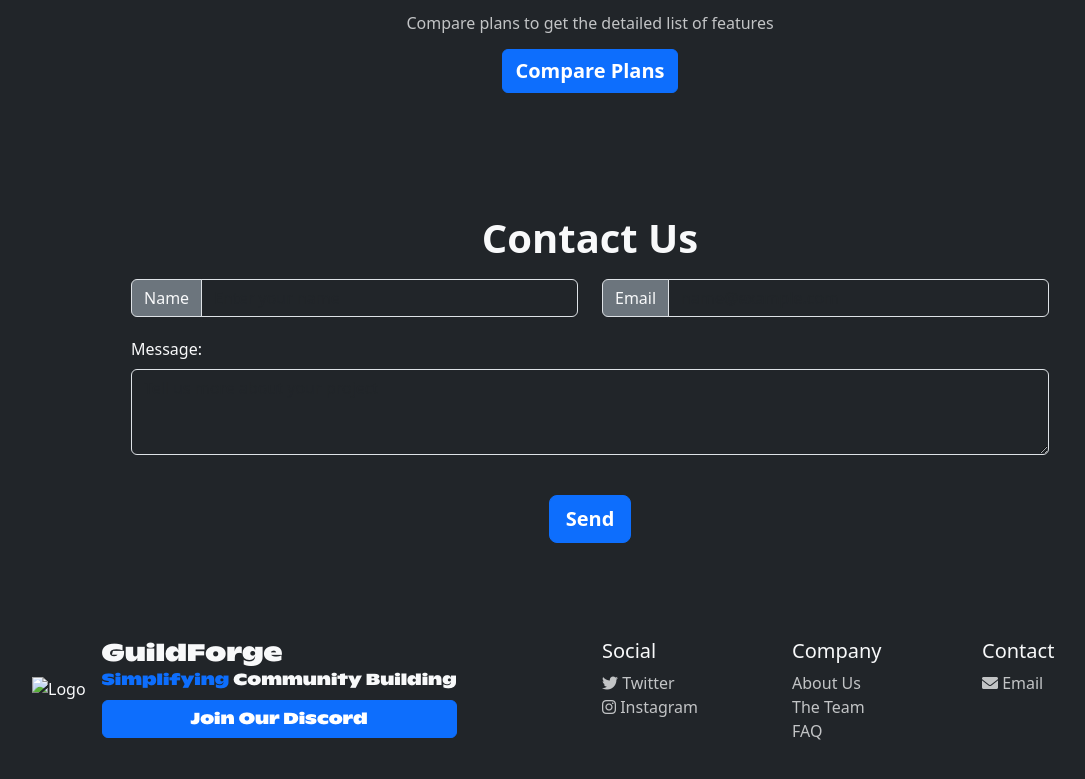
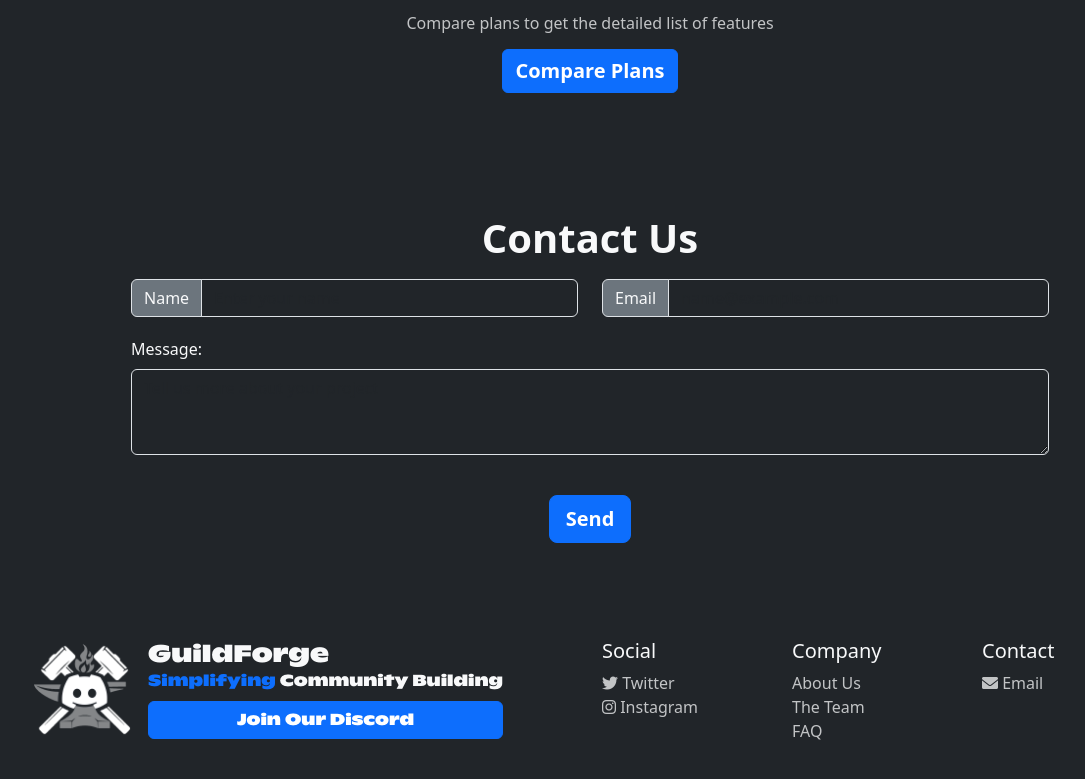
Before and after one commit to theblazingolem/guildforge-v1, a plain HTML site: page index.html in a window 1280 px wide. Shown: the part 1376-2155 px from the top of the page, without its empty margins (50-1135 px from the left). Drawn offline with nearby package versions, Linux system fonts and the light colour scheme.

Commit message:
Update index.html
updated brand logo image to footer

```diff
--- a/index.html
+++ b/index.html
@@ -336,7 +336,7 @@
           <div class="d-flex flex-row align-items-center">
             <!-- Left Side: Logo -->
             <div>
-              <img src="Nov 6 2024.png" alt="Logo" class="" style="width: 100px;"> <!-- Logo aligned to the left -->
+              <img src="logo.png" alt="Logo" class="" style="width: 100px;"> <!-- Logo aligned to the left -->
             </div>
 
             <!-- Right Side: Brand Name, Tagline, and Button -->
```
